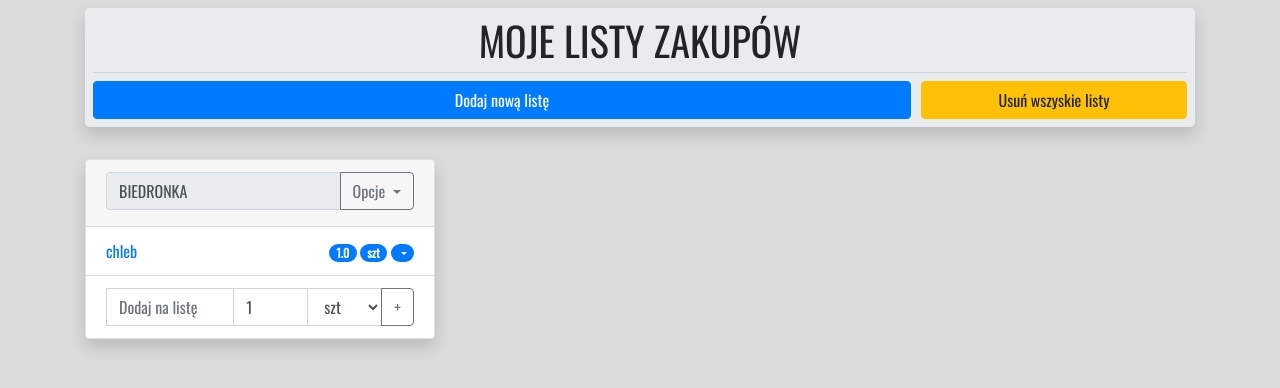
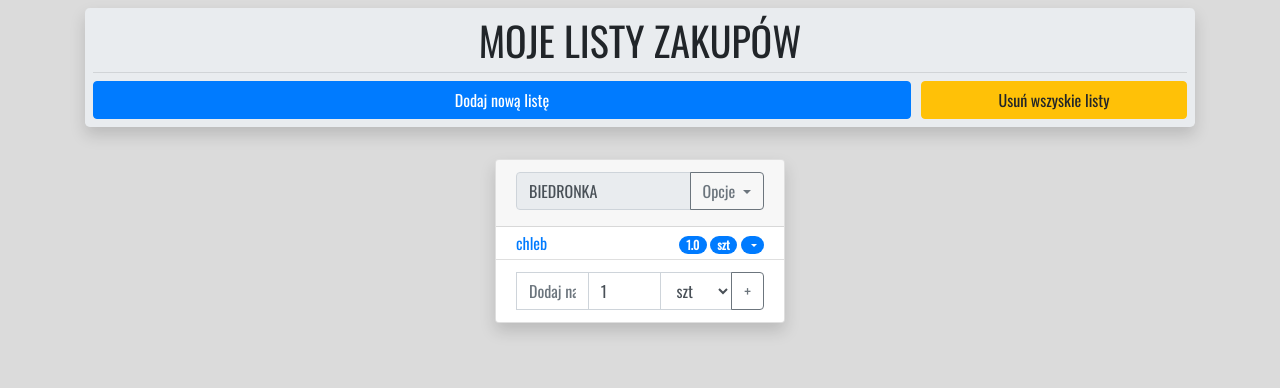
Before and after one commit to piter1316/toDoApp, a Django app: page /shopping in a window 1280 px wide. Shown: the part 56-444 px from the top of the page. Run offline with Django 3.2, Linux system fonts and the light colour scheme; a user stored in the database is signed in; data comes from the database, SQL or seed files in the repository; both versions use the stored data as it was after the commit; some libraries are stand-ins or nearby versions.

Commit message:
shopping lists layout fixes

```diff
--- a/shopping/templates/shopping/index.html
+++ b/shopping/templates/shopping/index.html
@@ -1,7 +1,8 @@
 {% extends 'todo/base.html' %}
 {% load l10n %}
 {% block body %}
-<div class="container mt-2">
+<div class="container-fluid mt-2">
+  <div class="container">
     <div class="jumbotron shadow p-2">
       <h1 class="text-center">MOJE LISTY ZAKUPÓW</h1>
       <hr class="my-2">
@@ -21,10 +22,11 @@
         </div>
       </div>
     </div>
+  </div>
   {% if shopping_lists %}
-  <div class="row">
+  <div class="row d-flex justify-content-center">
     {% for shop, products in shopping_lists.items %}
-    <div class="col-12 col-md-4 mb-3">
+    <div class="col-12 col-md-6 col-lg-4 col-xl-3 mb-3">
       <div class="card shadow">
         <div class="card-header text-center">
           <div class="input-group mb-1">
@@ -73,7 +75,7 @@
             </span>
           </li>
           {% else %}
-          <li class="list-group-item d-flex justify-content-between align-items-center">
+          <li class="list-group-item d-flex justify-content-between align-items-center py-md-1">
             <a class="" href=" {% url 'shopping:bought' qt.2 %}">{{prod}} </a>
             <span>
               <span class="badge badge-primary badge-pill">{{qt.0}}</span>
```
Also changed, not shown: db_dev.sqlite3. Lines whose indentation alone changed are shown as unchanged.
